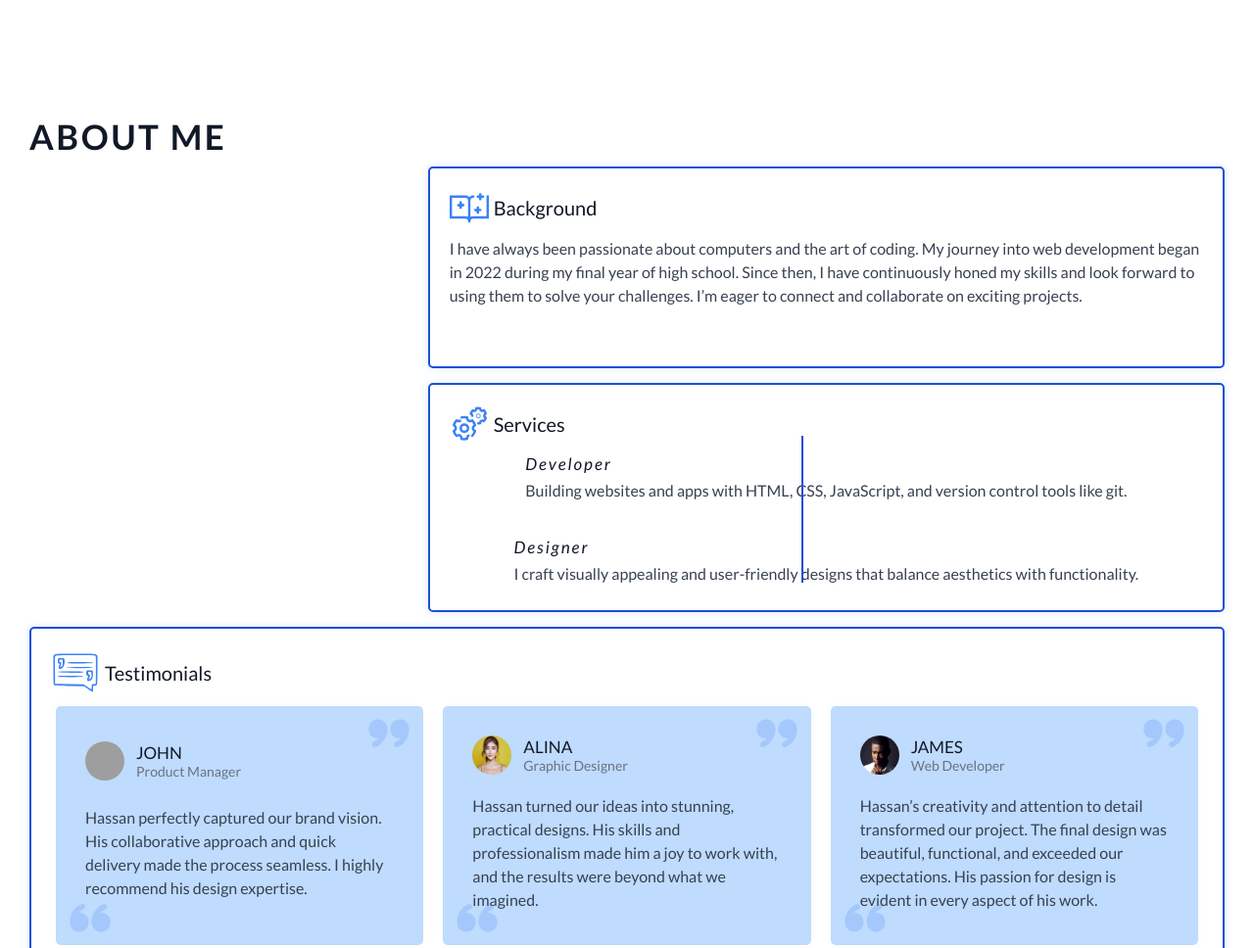
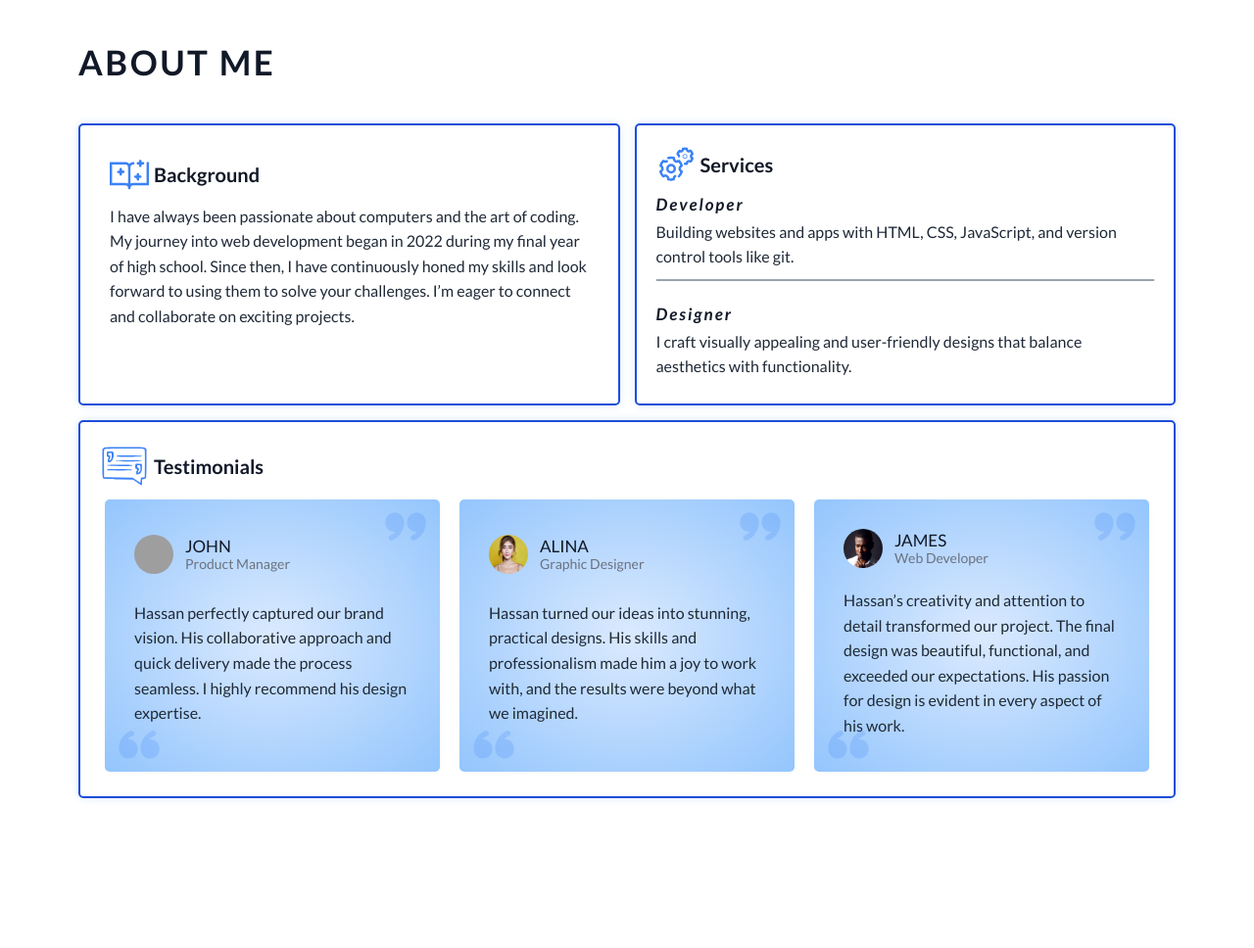
Before and after one commit to XasanMahadCusmaan1/my_portfolio, a website: page index.html in a window 1280 px wide. Shown: the part 1040-2008 px from the top of the page at 98% size. After the commit the page ends 1882 px from the top, so only its background shows below. Drawn offline with Linux system fonts and the light colour scheme; grey boxes are pictures that could not be loaded.

Commit message:
improve about section

```diff
--- a/index.html
+++ b/index.html
@@ -109,7 +109,6 @@
     <section id="about">
         <h2>ABOUT ME</h2>
         <div class="about__container">
-            <div class="about__childs about__image"></div>
             <div class="about__childs about__background">
                 <div class="about__background--title">
                     <img src="/assets/icons/icons8-story-book-100.svg" alt="background-icon">
--- a/sass/abstracts/_medi-queries.scss
+++ b/sass/abstracts/_medi-queries.scss
@@ -1,8 +1,8 @@
 // //DESKTOP TO LABTOPS
 //TABLETS TO MOBILES
-@media all and (min-width: 868px) {
+@media all and (min-width: 898px) {
   html {
-    font-size: 85%;
+    font-size: 90%;
   }
   /* media queries for header*/
   header {
@@ -63,7 +63,7 @@
   //header main section
   main {
     @include grid2Clayout;
-    gap: 0;
+    // gap: 0;
     @include GSsectionDesktop;
     padding: rem(160) rem(80) rem(100) rem(80);
   }
@@ -98,19 +98,44 @@
     }
   }
 
+  //about section for desktop
 
+  #about {
+    @include GSsectionDesktop;
+    margin-block-start: space(20);
+
+    h2 {
+      padding-block-end: space(8);
+    }
+  }
+
+  //ABOUT ME STYLES
+  .about__container {
+    .about__childs:nth-child(1) {
+      grid-column: span 2;
+      grid-row: 1/3;
+      padding: rem(30);
+    }
+    .about__childs:nth-child(2) {
+      grid-column: 3 / 5;
+      grid-row: 1/3;
+    }
+    .about__childs:nth-child(3) {
+      grid-column: span 4;
+    }
+    }
 }
 
 //media queries for tablet and above
-@media all and (min-width: 968px) {
-  html {
-    font-size: 90%;
-  }
-}
-
-//media queries for desktop and above
 @media all and (min-width: 1012px) {
   html {
     font-size: 100%;
   }
 }
+
+//media queries for desktop and above
+// @media all and (min-width: 1012px) {
+//   html {
+//     font-size: 100%;
+//   }
+// }
--- a/sass/abstracts/_mixins.scss
+++ b/sass/abstracts/_mixins.scss
@@ -31,8 +31,8 @@
 
 //GENERAL SYLES FOR PARAGRAPHS
 @mixin GSParagraphs {
-  color: gray-pallete(700);
-  line-height: line-height(3);
+  color: gray-pallete(800);
+  line-height: line-height(4);
   margin-block: space(10);
 }
 
--- a/sass/abstracts/_variables.scss
+++ b/sass/abstracts/_variables.scss
@@ -19,7 +19,7 @@ $font-regular: 400;
 $font-regular-italic: 400;
 
 $font-medium: 500;
-$font-medium0-italic: 500;
+$font-medium-italic: 500;
 
 $font-semi-bold: 600;
 $font-semi-bold-italic: 600;
--- a/sass/base/_base.scss
+++ b/sass/base/_base.scss
@@ -10,7 +10,7 @@ body {
   font-family: $font-family, "Segoe UI", Tahoma, Geneva, Verdana, sans-serif;
 }
 html {
-  font-size: 80%;
+  font-size: 85%;
 }
 img {
   width: 100%;
@@ -66,5 +66,5 @@ h2 {
 
 h3 {
   font-size: rem(20);
-  font-weight: $font-medium;
+  font-weight: $font-bold;
 }
--- a/sass/components/_buttons.scss
+++ b/sass/components/_buttons.scss
@@ -26,7 +26,7 @@
 //CV CONTAINER STYLES
 .cv__container {
   @include flexboxLayout;
-  gap: rem(20);
+  gap: space(3);
   width: 100%;
   justify-content: center;
   padding: rem(10) rem(0);
--- a/sass/components/_cards.scss
+++ b/sass/components/_cards.scss
@@ -14,7 +14,7 @@
     padding: rem(30);
     border-radius: rem(5);
     box-shadow: rem(0) rem(0) rem(10) gray-pallete(50);
-    background-color: blue-pallete(200);
+    background-image: radial-gradient(blue-pallete(100), blue-pallete(300));
     display: grid;
     grid-template-rows: subgrid;
     grid-row: span 3;
@@ -24,7 +24,6 @@
     p {
       margin-block-start: space(5);
       margin-block-end: space(1);
-      color: gray-pallete(700);
     }
 
     //QUOTES STYLES
--- a/sass/components/_infinite-scoll.scss
+++ b/sass/components/_infinite-scoll.scss
@@ -4,7 +4,10 @@
   overflow: hidden;
   background-image: radial-gradient(blue-pallete(100),blue-pallete(300));
   padding-block-end: rem(100);
-  clip-path: polygon(0% 0%, 100% 0%, 100% 84.5%, 0.2% 100%);
+  clip-path: polygon(0 0, 100% 0, 100% 89%, 0% 100%);
+  @include GSsectionsMobile;
+  padding: rem(0) rem(30) rem(100) rem(30);
+
 }
 .slider {
   width: 100%;
--- a/sass/components/_profile-card.scss
+++ b/sass/components/_profile-card.scss
@@ -1,7 +1,7 @@
 .profile__card {
   @include flexboxLayout;
   align-items: center;
-  gap: rem(7);
+  gap: space(2);
   cursor: pointer;
   padding: rem(10) rem(10);
   background-color: blue-pallete(50);
--- a/sass/layout/_header.scss
+++ b/sass/layout/_header.scss
@@ -4,7 +4,7 @@ header {
   height: rem(80);
   overflow: clip;
   transition: height 0.7s ease-in-out;
-  background-color: blue-pallete(200);
+  background-image: radial-gradient(blue-pallete(100),blue-pallete(300));
   position: fixed;
   top: 0;
   width: 100%;
@@ -100,6 +100,7 @@ main {
   @include GSsectionsMobile;
   background-image: radial-gradient(blue-pallete(100), blue-pallete(300));
   isolation: isolate;
+  gap: space(5);
 
   .main__text {
     width: 100%;
--- a/sass/pages/_about.scss
+++ b/sass/pages/_about.scss
@@ -1,19 +1,13 @@
 #about {
   @include GSsectionsMobile;
+
+  h2 {
+    padding-block-end: space(8);
+  }
 }
 
 //ABOUT ME STYLES
 .about__container {
-    .about__image {
-      display: none;
-    }
-
-    //ABOUT BACKGROUND AND SERVICES STYLES
-    & > .about__childs:nth-child(2),
-    .about__childs:nth-child(3) {
-      grid-column: 1 / 5;
-    }
-
   //ABOUT SERVICES STYLES
   .about__services {
     &::after {
@@ -40,11 +34,11 @@
 .about__container {
   padding-block: rem(10);
   display: grid;
-  grid-template-columns: repeat(3, 1fr);
+  grid-template-columns: repeat(4, 1fr);
   grid-template-rows: auto auto auto;
   gap: rem(15);
 
-  & > .about__childs:not(:nth-child(1)) {
+  & > .about__childs {
     border: rem(2) solid blue-pallete(700);
     border-radius: rem(5);
     padding: rem(20);
@@ -52,24 +46,14 @@
   }
 
   .about__childs:nth-child(1) {
-    grid-row: 1/3;
+    grid-column: 1 / span 5;
     padding: rem(30);
   }
   .about__childs:nth-child(2) {
-    grid-column: 2 / 5;
+    grid-column: 1 /span 5;
   }
   .about__childs:nth-child(3) {
-    grid-column: 2/5;
-  }
-  .about__childs:nth-child(4) {
-    grid-column: 1 / 5;
-  }
-
-  .about__image {
-    background-image: url(/assets/images/pexels-cottonbro-5138195.jpg);
-    background-size: cover;
-    background-position: center;
-    background-repeat: no-repeat;
+    grid-column: span 5;
   }
 
   //ABOUT BACKGROUND STYLES
@@ -93,12 +77,12 @@
 
   //SERVICES STYLES
   .about__services {
-    position: relative;
-
     //SERVICES TITLE STYLES
     &--title {
       @include flexboxLayout;
       gap: rem(5);
+      // font-weight: $font-bold;
+
       img {
         width: rem(40);
         height: rem(40);
@@ -108,26 +92,39 @@
     &--content {
       margin-block-start: rem(10);
       @include flexboxLayout;
+      align-items: flex-start;
       gap: rem(30);
+      position: relative;
 
+      .dev__content {
         span {
           font-size: rem(17);
           letter-spacing: rem(2);
-        font-weight: $font-medium;
+          font-weight: $font-semi-bold;
           font-style: italic;
         }
       }
 
+      .design__content {
+        span {
+          font-size: rem(17);
+          letter-spacing: rem(2);
+          font-weight: $font-semi-bold;
+          font-style: italic;
+        }
+      }
       //LINE BETWEEN SERVICE
       &::after {
         content: "";
         position: absolute;
-      top: 55%;
-      left: 47%;
-      transform: translate(-50%, -50%) rotate(90deg);
-      width: rem(150);
+        top: 45%;
+        left: 0;
+        transform: rotate(180deg);
+        width: 100%;
         height: rem(2);
-      background-color: blue-pallete(700);
+        background-color: gray-pallete(400);
+        border-radius: rem(20);
+      }
     }
   }
 
```
Also changed, not shown: css/style.css, 1 other file. Lines whose indentation alone changed are shown as unchanged.
